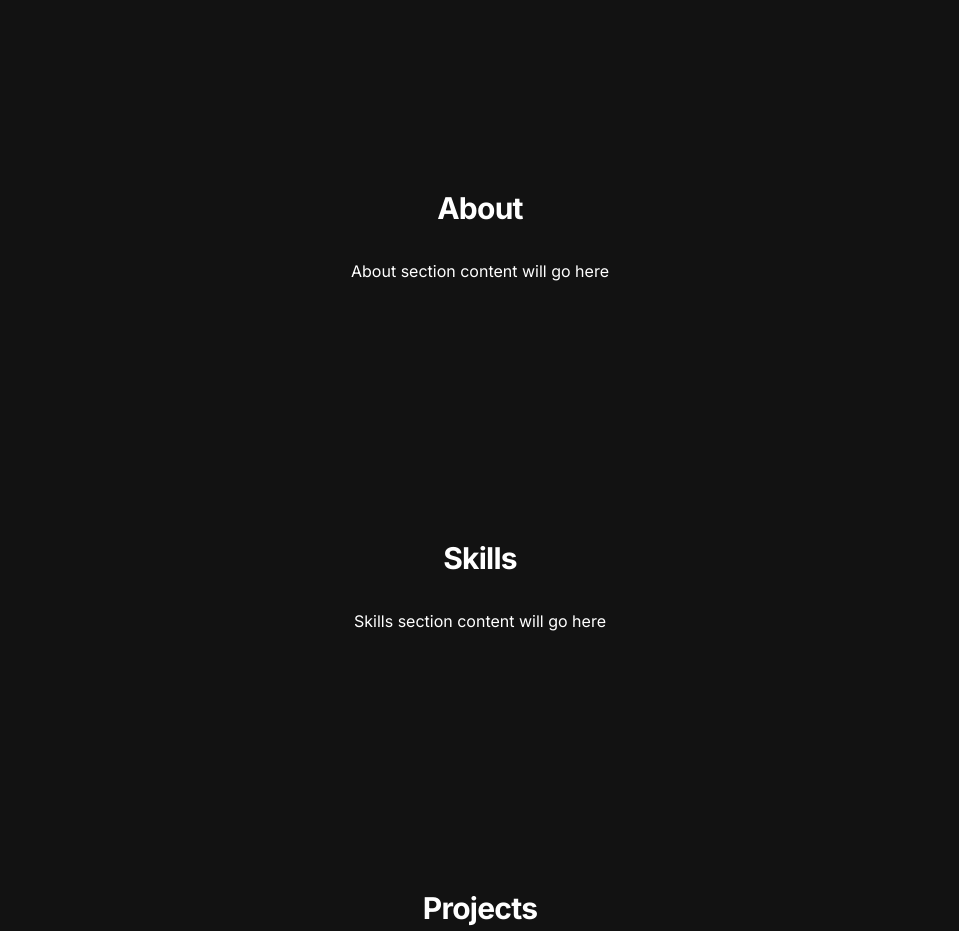
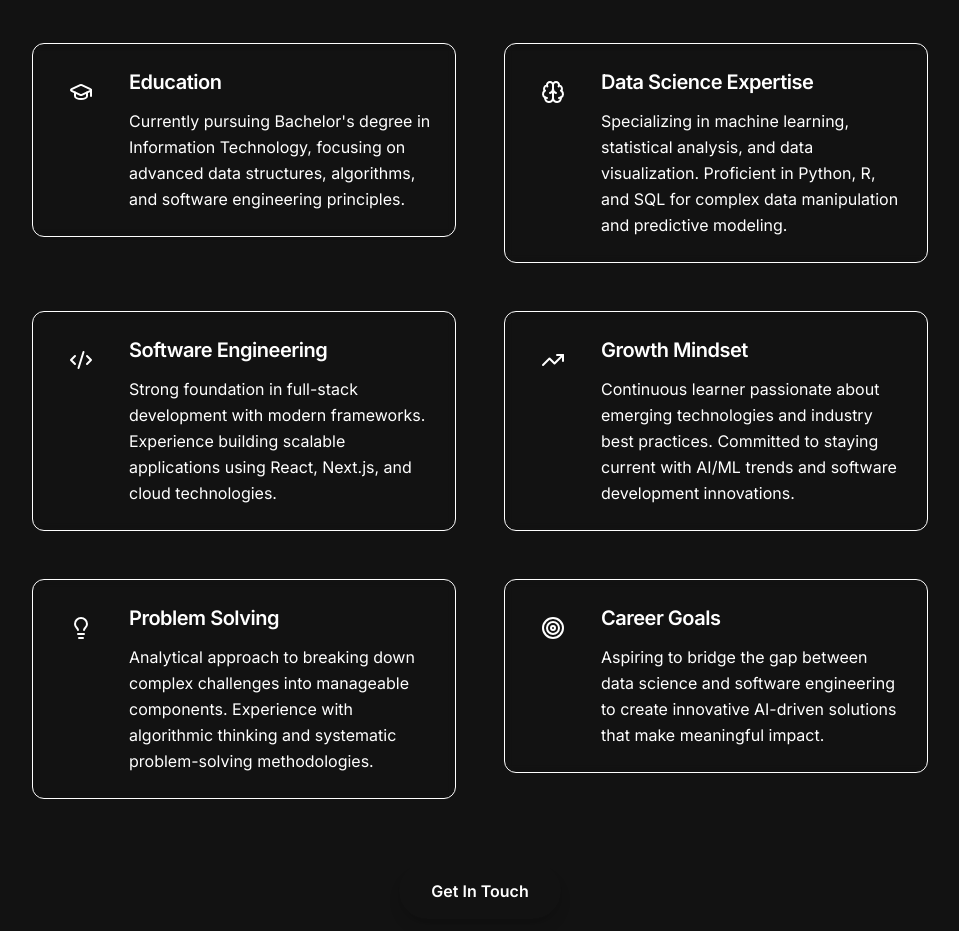
Before and after one commit to Tnadeeja/NadeejaPortfolio, a Next.js app: page / in a window 1280 px wide. Shown: the part 1061-1992 px from the top of the page, without its empty margins (160-1119 px from the left). Built offline with nearby package versions, Linux system fonts and the light colour scheme.

Commit message:
about me

```diff
--- a/src/app/page.tsx
+++ b/src/app/page.tsx
@@ -1,10 +1,12 @@
 import { Layout } from "@/components/layout/Layout"
 import { Hero } from "@/components/sections/Hero"
+import { About } from "@/components/sections/About"
 
 export default function Home() {
   return (
     <Layout>
       <Hero />
+      <About />
 
       {/* Component showcase */}
       <section className="section-sm border-t border-border">
@@ -34,13 +36,6 @@ export default function Home() {
       </section>
 
       {/* Placeholder sections for navbar navigation */}
-      <section id="about" className="section">
-        <div className="container">
-          <h2 className="text-3xl font-bold text-center mb-8">About</h2>
-          <p className="text-center text-muted-foreground">About section content will go here</p>
-        </div>
-      </section>
-
       <section id="skills" className="section">
         <div className="container">
           <h2 className="text-3xl font-bold text-center mb-8">Skills</h2>
--- a/src/components/sections/About.tsx
+++ b/src/components/sections/About.tsx
@@ -0,0 +1,172 @@
+"use client"
+
+import { motion } from "framer-motion"
+import { cn } from "@/lib/utils"
+import {
+  GraduationCap,
+  Code2,
+  Database,
+  Brain,
+  TrendingUp,
+  Lightbulb,
+  Target,
+  BookOpen,
+  Award,
+  Users
+} from "lucide-react"
+
+const aboutData = [
+  {
+    icon: GraduationCap,
+    title: "Education",
+    description: "Currently pursuing Bachelor's degree in Information Technology, focusing on advanced data structures, algorithms, and software engineering principles.",
+    delay: 0.1,
+  },
+  {
+    icon: Brain,
+    title: "Data Science Expertise",
+    description: "Specializing in machine learning, statistical analysis, and data visualization. Proficient in Python, R, and SQL for complex data manipulation and predictive modeling.",
+    delay: 0.2,
+  },
+  {
+    icon: Code2,
+    title: "Software Engineering",
+    description: "Strong foundation in full-stack development with modern frameworks. Experience building scalable applications using React, Next.js, and cloud technologies.",
+    delay: 0.3,
+  },
+  {
+    icon: TrendingUp,
+    title: "Growth Mindset",
+    description: "Continuous learner passionate about emerging technologies and industry best practices. Committed to staying current with AI/ML trends and software development innovations.",
+    delay: 0.4,
+  },
+  {
+    icon: Lightbulb,
+    title: "Problem Solving",
+    description: "Analytical approach to breaking down complex challenges into manageable components. Experience with algorithmic thinking and systematic problem-solving methodologies.",
+    delay: 0.5,
+  },
+  {
+    icon: Target,
+    title: "Career Goals",
+    description: "Aspiring to bridge the gap between data science and software engineering to create innovative AI-driven solutions that make meaningful impact.",
+    delay: 0.6,
+  },
+]
+
+const containerVariants = {
+  hidden: { opacity: 0 },
+  visible: {
+    opacity: 1,
+    transition: {
+      delayChildren: 0.2,
+      staggerChildren: 0.1,
+    },
+  },
+}
+
+const itemVariants = {
+  hidden: { y: 30, opacity: 0 },
+  visible: {
+    y: 0,
+    opacity: 1,
+    transition: {
+      type: "spring",
+      stiffness: 100,
+      damping: 12,
+    },
+  },
+}
+
+const iconVariants = {
+  hidden: { scale: 0, rotate: -180 },
+  visible: {
+    scale: 1,
+    rotate: 0,
+    transition: {
+      type: "spring",
+      stiffness: 200,
+      damping: 15,
+    },
+  },
+}
+
+export function About() {
+  return (
+    <section id="about" className="section overflow-hidden">
+      <div className="container-wide">
+        <motion.div
+          variants={containerVariants}
+          initial="hidden"
+          whileInView="visible"
+          viewport={{ once: true, amount: 0.3 }}
+          className="max-w-4xl mx-auto"
+        >
+          {/* Section Header */}
+          <motion.div
+            variants={itemVariants}
+            className="text-center mb-16"
+          >
+            <h2 className="text-3xl md:text-4xl font-bold text-gradient mb-4">
+              About Me
+            </h2>
+            <p className="text-lg text-muted-foreground max-w-2xl mx-auto">
+              Passionate about creating innovative solutions at the intersection of data science and software engineering
+            </p>
+          </motion.div>
+
+          {/* About Content Grid */}
+          <div className="grid md:grid-cols-2 gap-8 lg:gap-12 items-start">
+            {aboutData.map((item, index) => (
+              <motion.div
+                key={item.title}
+                variants={itemVariants}
+                transition={{ delay: item.delay }}
+                className="group"
+              >
+                <div className="flex items-start gap-6 p-6 rounded-xl border border-border/50 bg-card/30 backdrop-blur-sm hover:bg-card/50 transition-all duration-300">
+                  {/* Icon */}
+                  <motion.div
+                    variants={iconVariants}
+                    className="flex-shrink-0 w-12 h-12 rounded-lg bg-primary/10 text-primary p-3"
+                  >
+                    <item.icon className="w-full h-full" />
+                  </motion.div>
+
+                  {/* Content */}
+                  <div className="flex-1 space-y-3">
+                    <h3 className="text-xl font-semibold text-foreground mb-2 group-hover:text-primary transition-colors">
+                      {item.title}
+                    </h3>
+                    <p className="text-muted-foreground leading-relaxed">
+                      {item.description}
+                    </p>
+                  </div>
+                </div>
+
+                {/* Hover Effect */}
+                <div className="absolute inset-0 bg-gradient-to-r from-transparent via-primary/5 to-transparent opacity-0 group-hover:opacity-100 transition-opacity duration-300 rounded-xl"></div>
+              </motion.div>
+            ))}
+          </div>
+
+          {/* Call to Action */}
+          <motion.div
+            variants={itemVariants}
+            transition={{ delay: 0.8 }}
+            className="text-center mt-16"
+          >
+            <motion.a
+              href="#contact"
+              whileHover={{ scale: 1.05 }}
+              whileTap={{ scale: 0.95 }}
+              className="inline-flex items-center gap-2 px-8 py-4 bg-primary text-primary-foreground rounded-full font-semibold shadow-lg hover:bg-primary/90 transition-all duration-200"
+            >
+              Get In Touch
+            </motion.a>
+          </motion.div>
+        </motion.div>
+      </div>
+    </section>
+  )
+}
```
